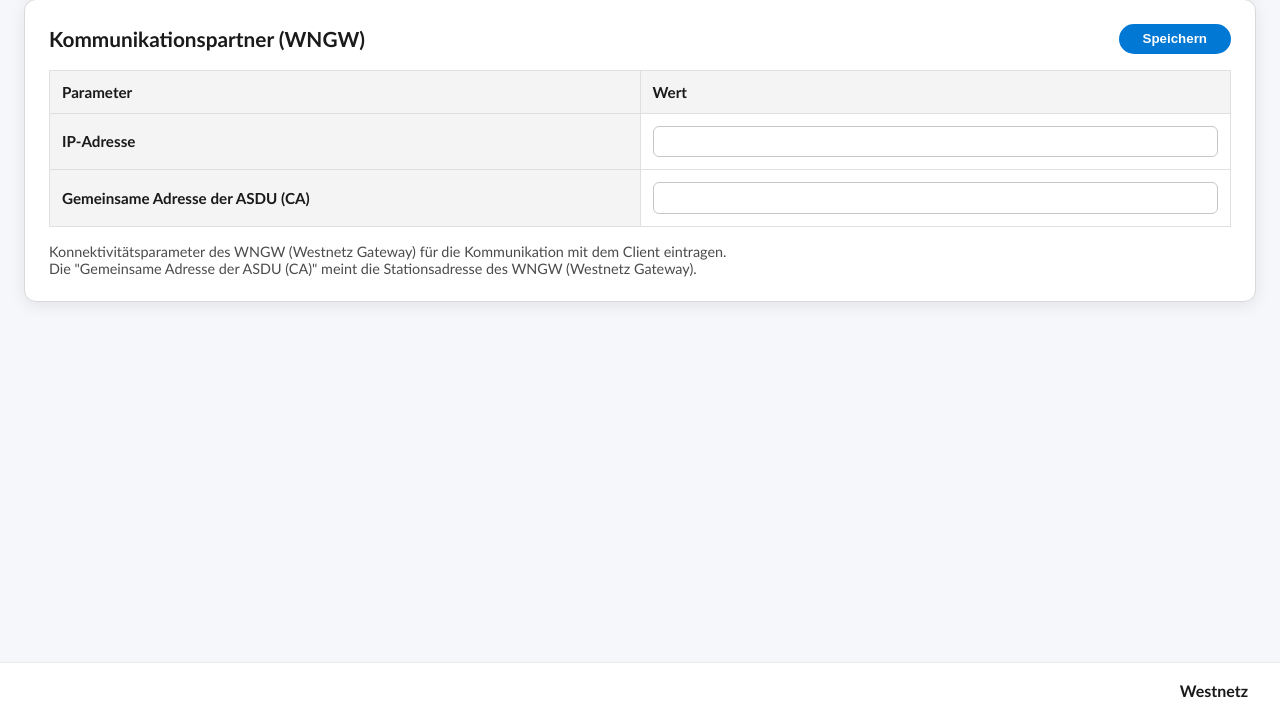
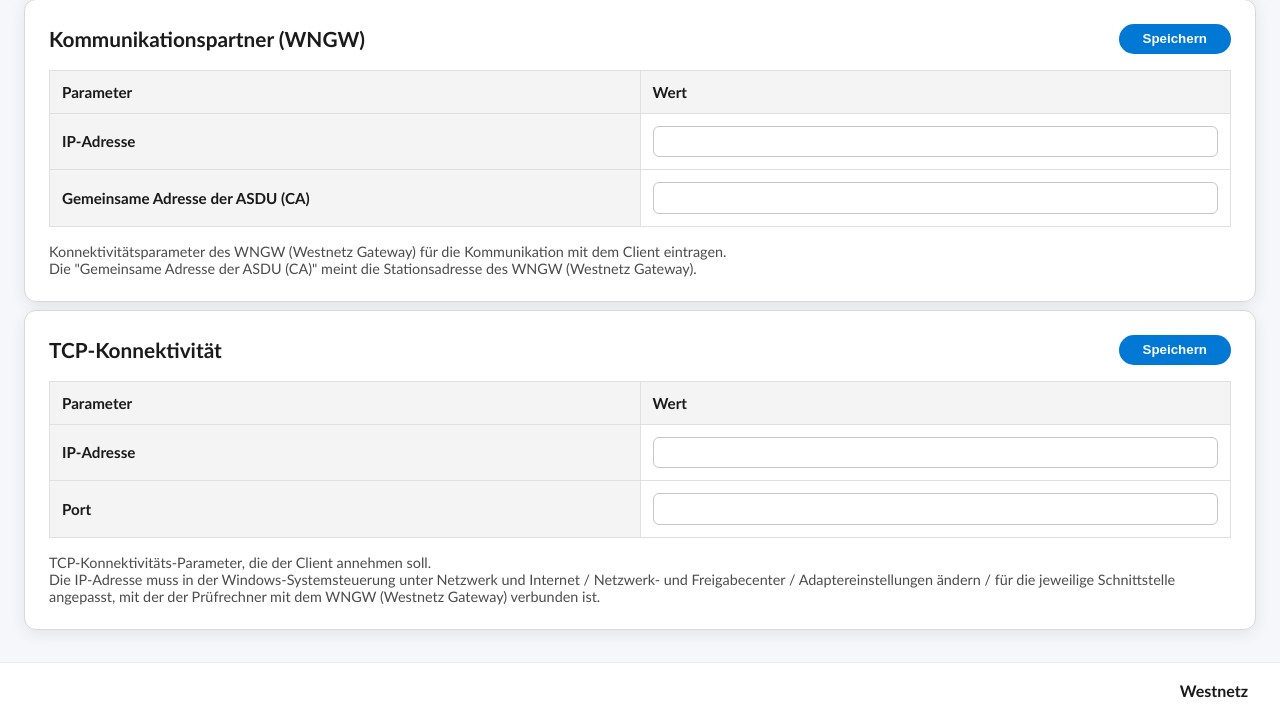
Before and after one commit to RevolutionaryAd67/WNGW-Test-Tool-2.0, a Flask app: page /einstellungen/client in a window 1280 px wide. Shown: the part 281-999 px from the top of the page. Run offline with Flask 3, Linux system fonts and the light colour scheme.

Commit message:
Update client.html

```diff
--- a/frontend/templates/client.html
+++ b/frontend/templates/client.html
@@ -62,8 +62,34 @@
     <!-- Ende: input-Box "Kommunikationspartner (WNGW)" -->
 
 
+    <!-- Anfang: input-Box "TCP-Konnektivität" -->
+    {% set tcp_columns = [
+        {"key": "parameter", "label": "Parameter", "type": "header"},
+        {"key": "value", "label": "Wert", "type": "input"}
+    ] %}
+
+    {% set tcp_rows = [
+        {"id": "tcp_ip_address_client", "label": "IP-Adresse"},
+        {"id": "tcp_port_client", "label": "Port"}
+    ] %}
+
+    {% set tcp_konnektivitaet_box = {
+        "id": "tcp_konnektivitaet",
+        "page_key": "einstellungen_client",
+        "title": "TCP-Konnektivität",
+        "note": "<p>TCP-Konnektivitäts-Parameter, die der Client annehmen soll.</p><p>Die IP-Adresse muss in der Windows-Systemsteuerung unter Netzwerk und Internet / Netzwerk- und Freigabecenter / Adaptereinstellungen ändern / für die jeweilige Schnittstelle angepasst, mit der der Prüfrechner mit dem WNGW (Westnetz Gateway) verbunden ist.</p>",
+        "table": {
+            "columns": tcp_columns,
+            "rows": tcp_rows
+        },
+        "values": input_box_values("einstellungen_client", "tcp_konnektivitaet", tcp_columns, tcp_rows)
+    } %}
+    <!-- Ende: input-Box "TCP-Konnektivität" -->
+
+
     <!-- Rendern der input-boxes -->
     {{ input_box_component.render(kommunikationspartner_box) }}
+    {{ input_box_component.render(tcp_konnektivitaet_box) }}
 </div>
 
 
```
